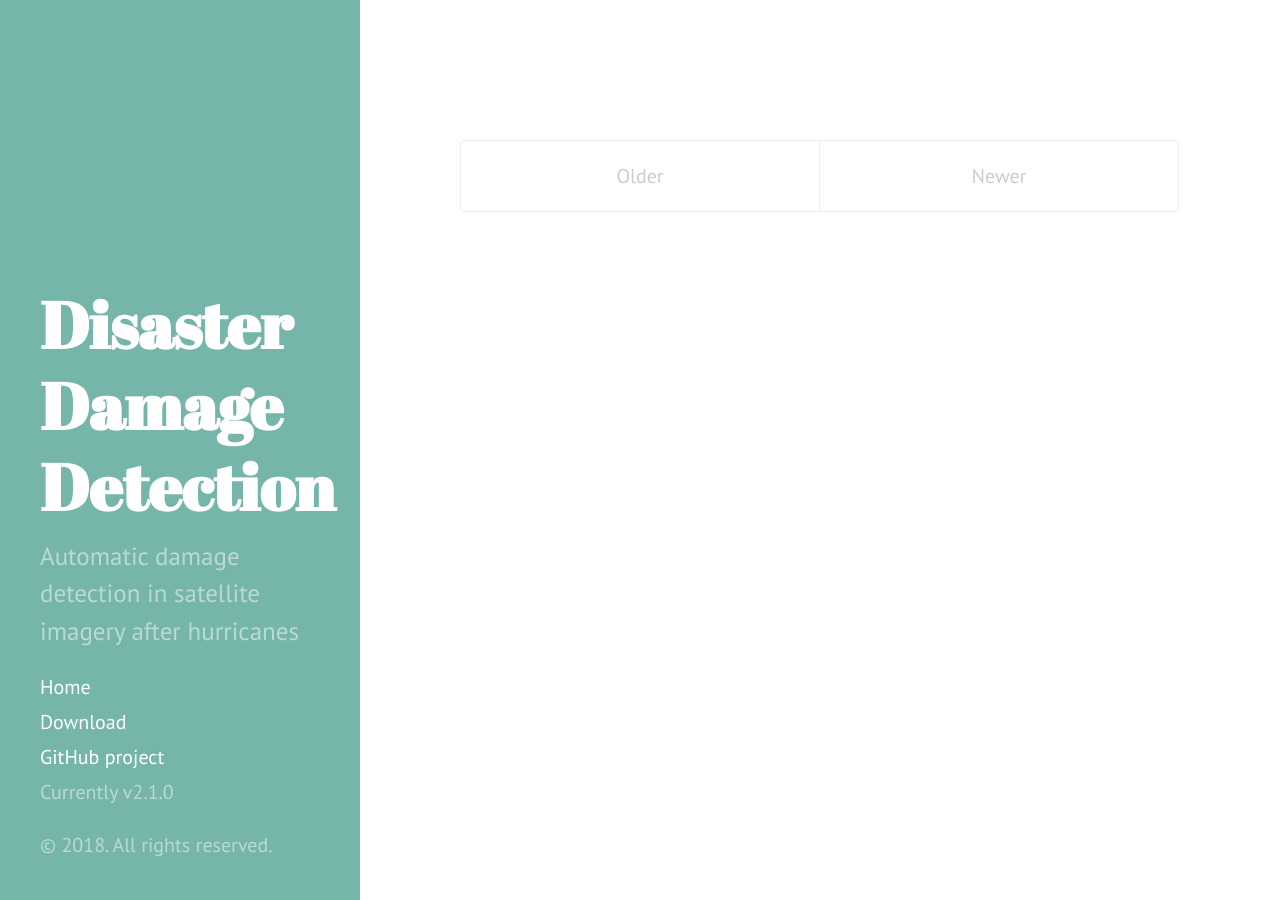
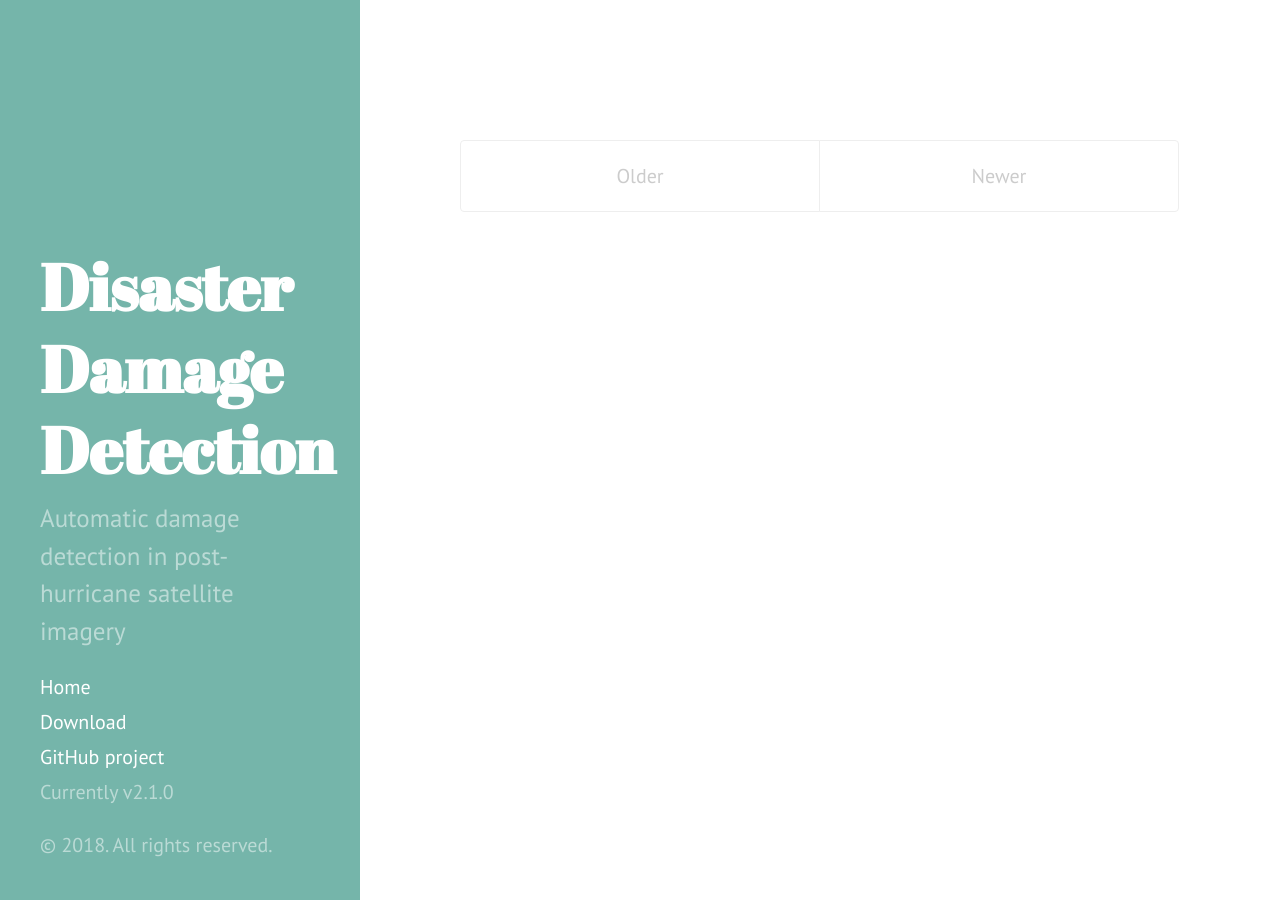
Before and after one commit to DDS-Lab/disaster-damage-detection, a Jekyll site: the page built from index.html, in a window 1280 px wide. Built offline with Jekyll 4.4.1, drawn with Linux system fonts in a browser that asks for light colours.

Commit message:
Update _config.yml

```diff
--- a/_config.yml
+++ b/_config.yml
@@ -4,7 +4,7 @@ permalink:        pretty
 # Setup
 title:            Disaster Damage Detection
 tagline:          ''
-description:      'Automatic damage detection in satellite imagery after hurricanes'
+description:      'Automatic damage detection in post-hurricane satellite imagery'
 url:              "https://dds-lab.github.io"
 baseurl:          "/disaster-damage-detection"
 
```
